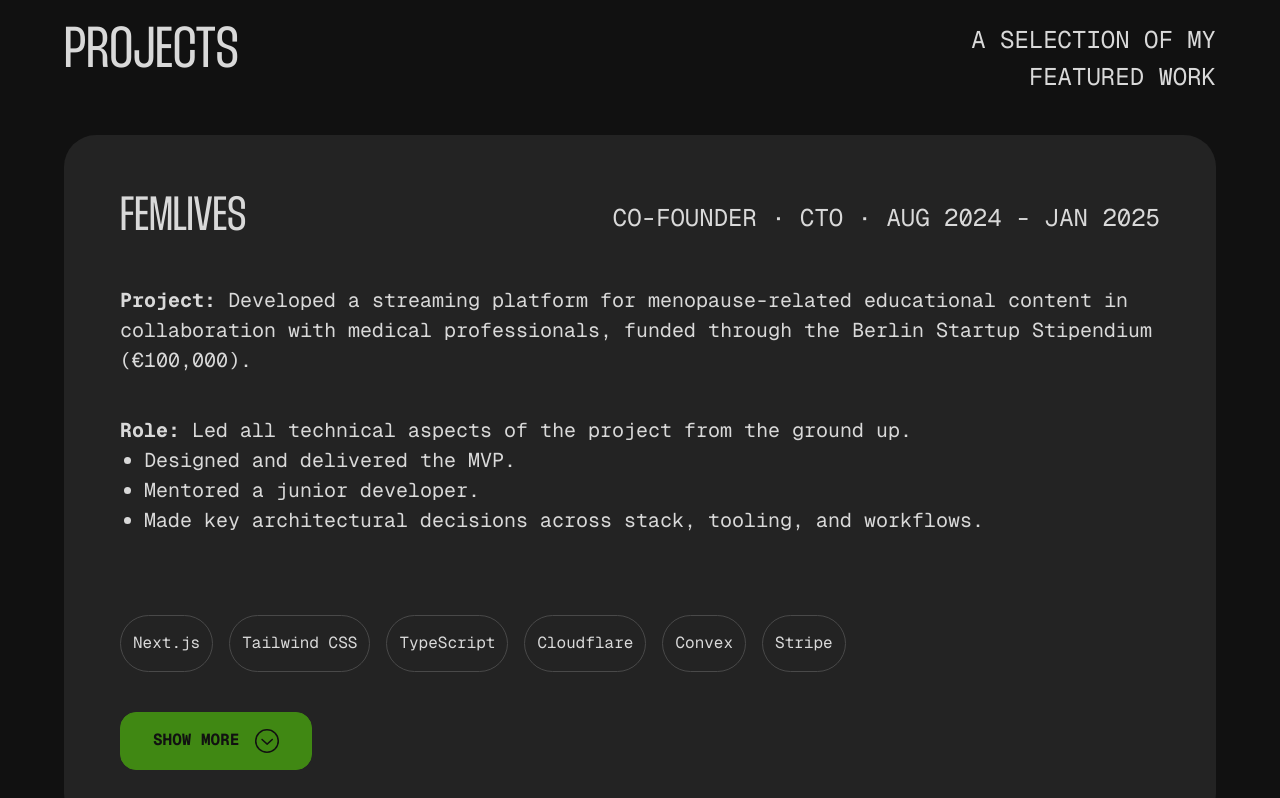
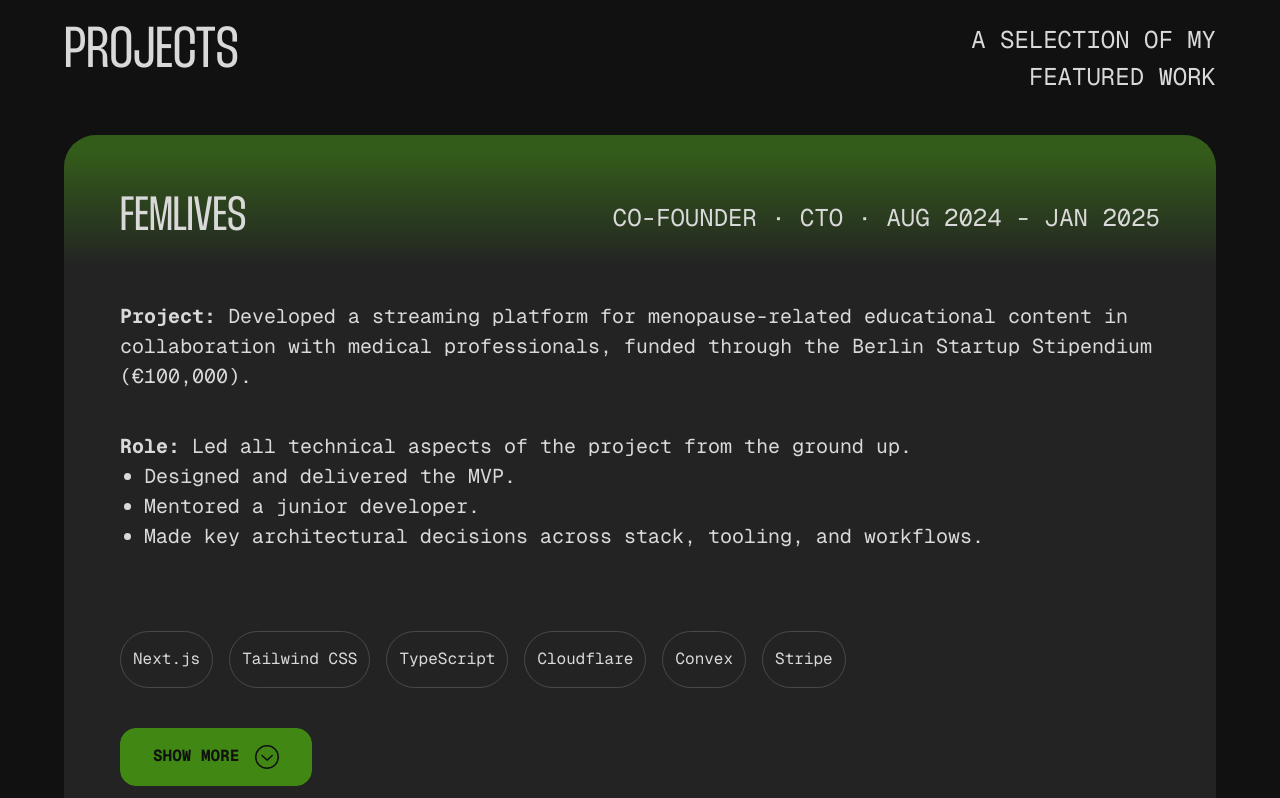
Before and after one commit to SimonSchoetz/simon-schoetz-website-2025, a Next.js app: page / in a window 1280 px wide. Shown: the part 1600-2398 px from the top of the page. Built offline with nearby package versions, Linux system fonts and the light colour scheme.

Commit message:
add background gradient for project card headings

```diff
--- a/components/ExpandableCard.tsx
+++ b/components/ExpandableCard.tsx
@@ -28,13 +28,20 @@ export const ExpandableCard: FCProps<CardContent> = ({
   const [isExpanded, setIsExpanded] = useState(false);
 
   return (
-    <div {...props} className='bg-bg-2 rounded-4xl p-8 lg:p-14'>
-      <div className='flex flex-col gap-6 lg:flex-row justify-between lg:items-center mb-10'>
+    <div {...props} className='bg-bg-2 rounded-4xl overflow-hidden'>
+      <div
+        className='flex flex-col gap-6 justify-between p-8
+          lg:flex-row lg:p-14 lg:items-center'
+        style={{
+          background: `linear-gradient(to bottom, color-mix(in srgb, ${colorVar} 56%, transparent) 10%, transparent 80%)`,
+        }}
+      >
         <H3 text={title} className='text-4xl' />
 
         <p className='uppercase lg:text-lg'>{subheading}</p>
       </div>
 
+      <div className='p-8 lg:p-14 pt-0 lg:pt-0'>
         <div className='flex flex-col gap-10 mb-10 text-sm lg:text-base'>
           {fixedContent}
         </div>
@@ -62,5 +69,6 @@ export const ExpandableCard: FCProps<CardContent> = ({
           colorVar={colorVar}
         />
       </div>
+    </div>
   );
 };
```
Lines whose indentation alone changed are shown as unchanged.
